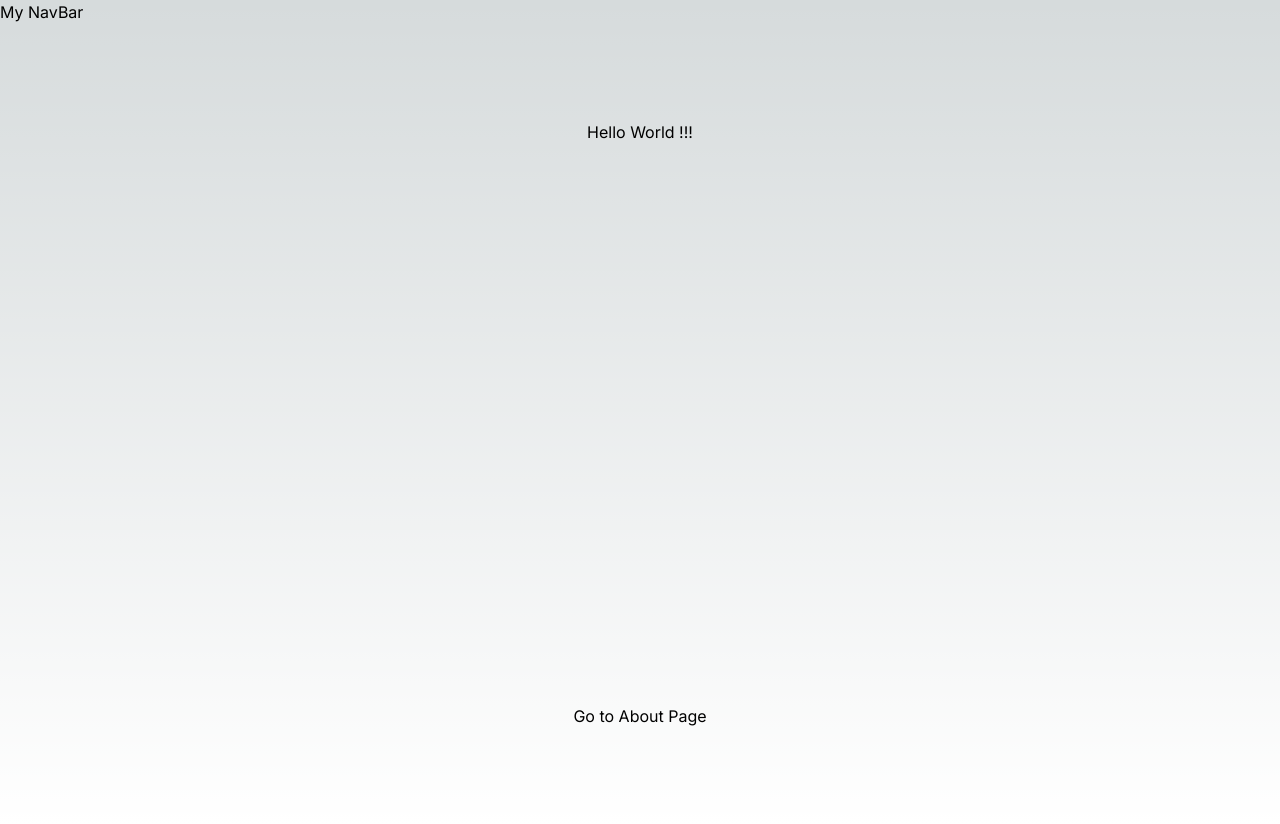
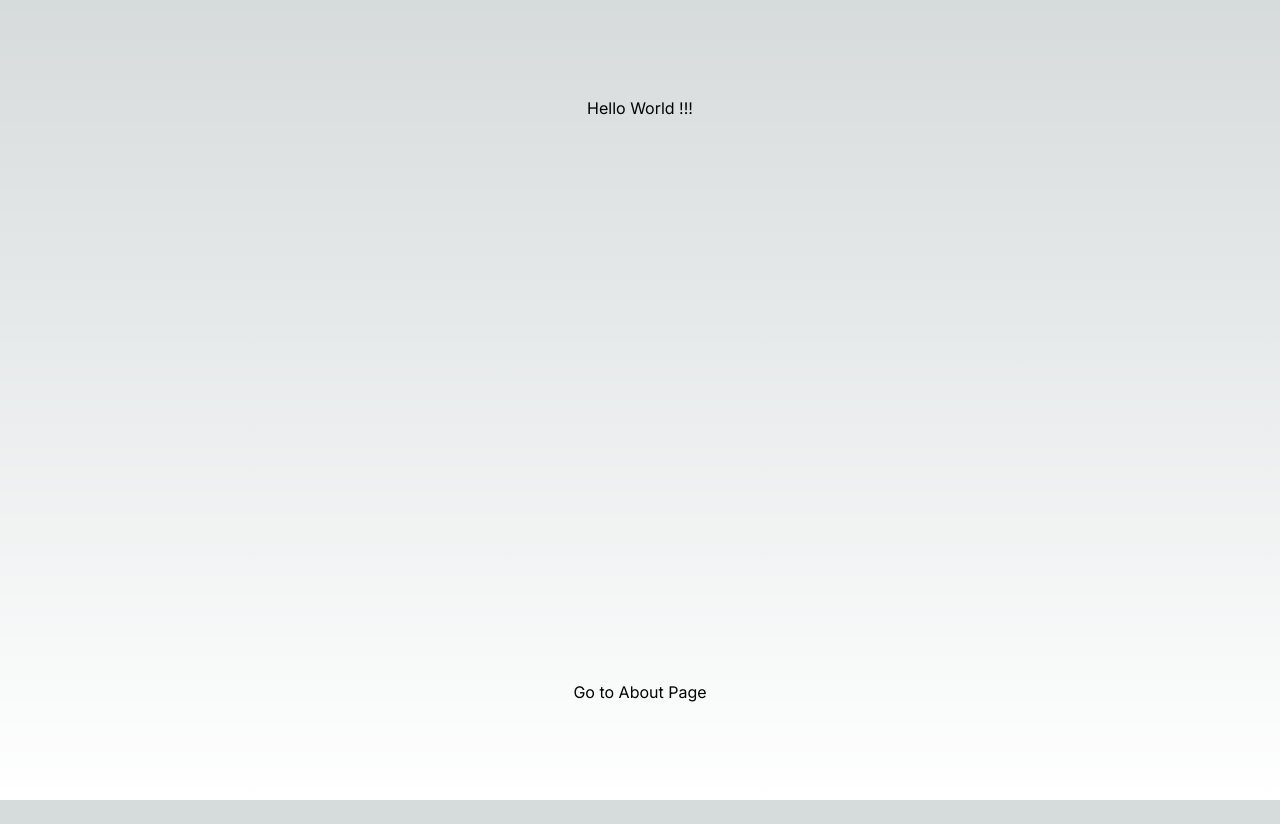
Before and after one commit to RomaSamkov/Next.js-Tutorial, a Next.js app in the folder next-1/: page / in a window 1280 px wide. After the commit the page ends 800 px from the top, so only its background shows below. Built offline with nearby package versions, Linux system fonts and the light colour scheme.

Commit message:
Update layout.tsx

```diff
--- a/next-1/app/layout.tsx
+++ b/next-1/app/layout.tsx
@@ -19,7 +19,7 @@ export default function RootLayout({
   return (
     <html lang="en">
       <body className={inter.className}>
-        <nav>My NavBar</nav>
+        {/* <nav>My NavBar</nav> */}
         {children}
       </body>
     </html>
```
